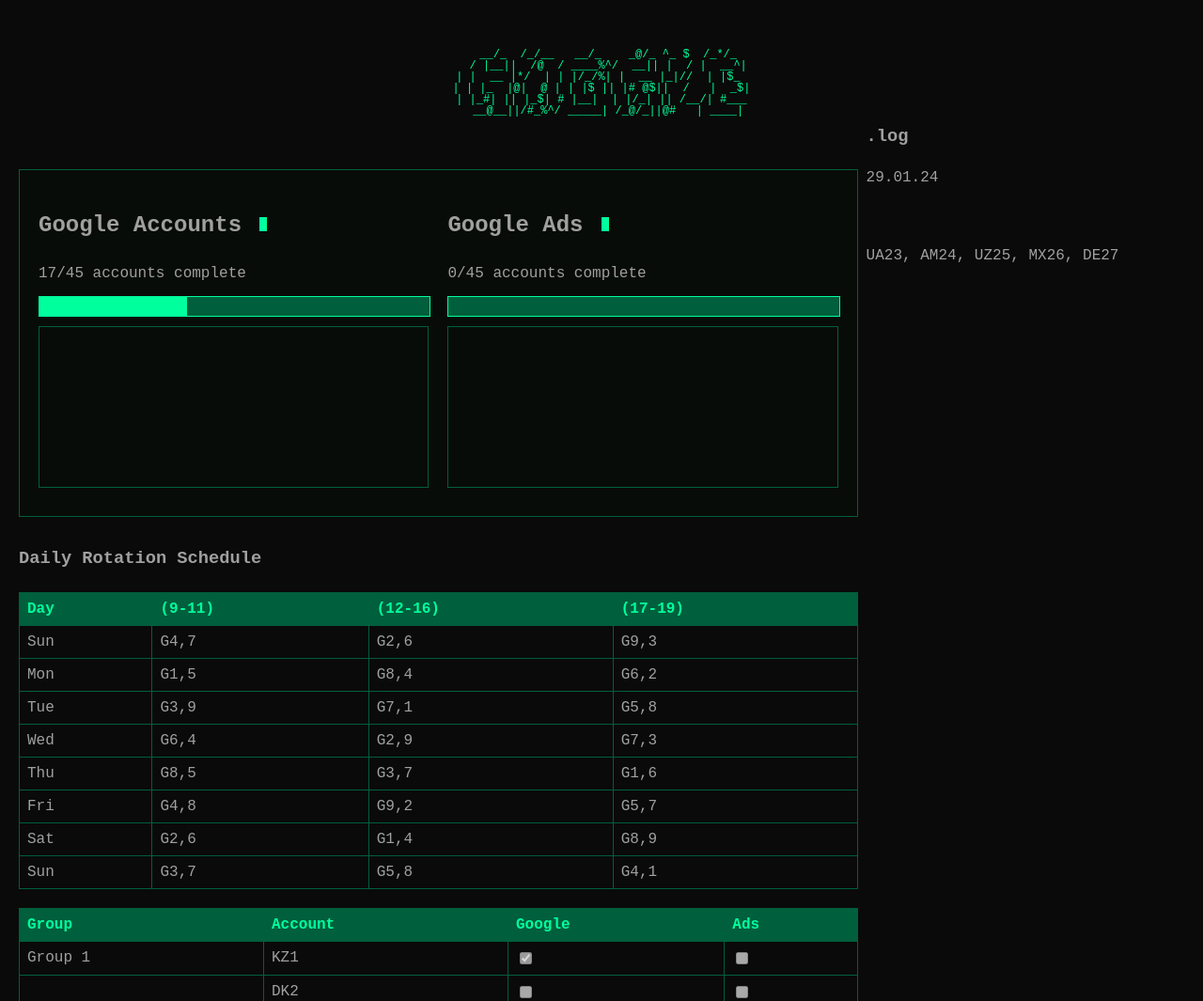
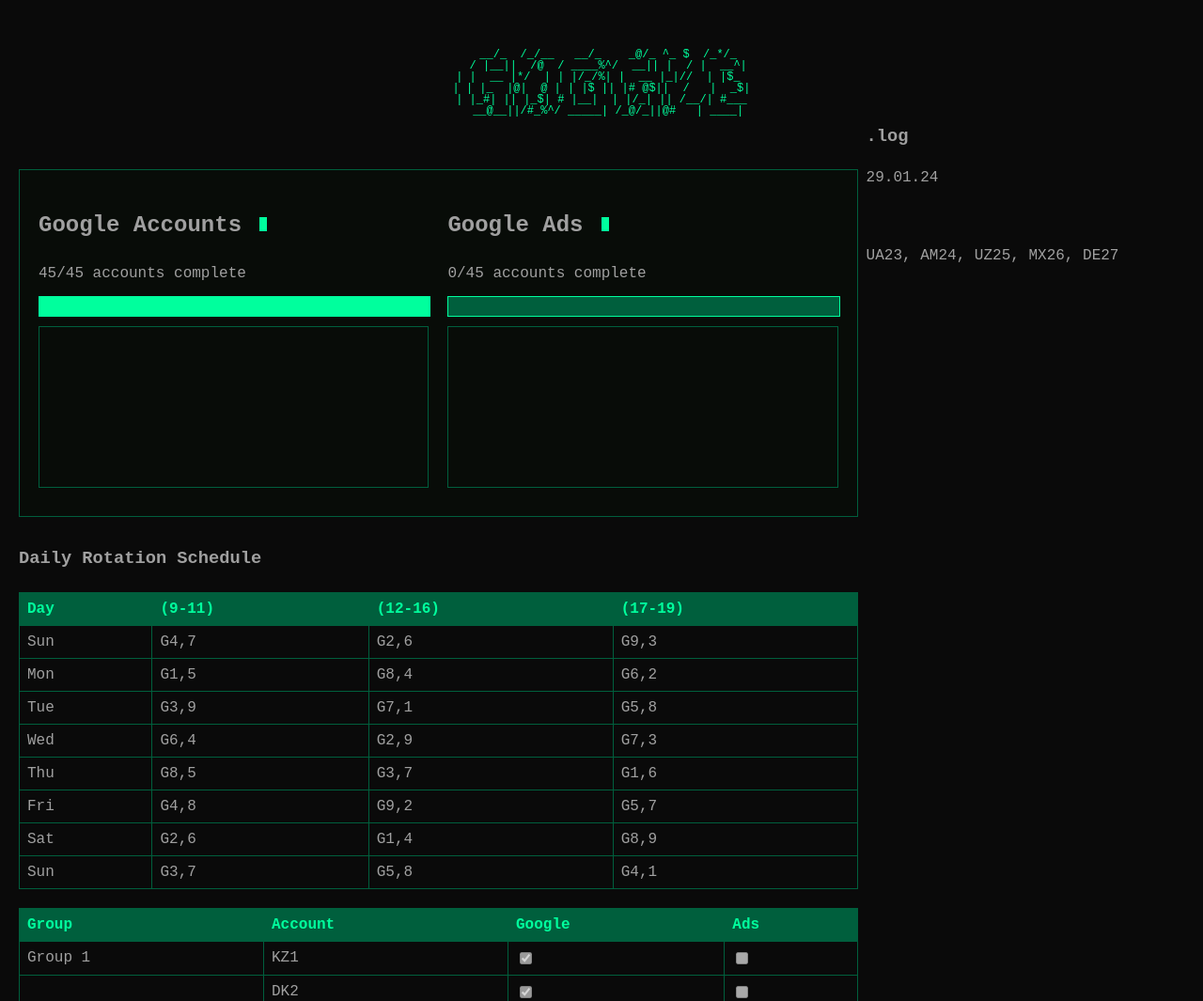
Before and after one commit to shkashish/shkashish.github.io, a plain HTML site: page index.html in a window 1280 px wide. Shown: the top 1065 px of the page at 94% size. Drawn offline with Linux system fonts and the light colour scheme.

Commit message:
Update index.html

```diff
--- a/index.html
+++ b/index.html
@@ -410,63 +410,54 @@
 
 ];
 
-// Default accounts data
 const defaultAccounts = [
-    // Group 1
     {group: 1, id: 'KZ1', google: true, ads: false},
-    {group: 1, id: 'DK2', google: false, ads: false},
+    {group: 1, id: 'DK2', google: true, ads: false},
     {group: 1, id: 'CA3', google: true, ads: false},
     {group: 1, id: 'NL4', google: true, ads: false},
     {group: 1, id: 'RS5', google: true, ads: false},
-    // Group 2
     {group: 2, id: 'LT6', google: true, ads: false},
-    {group: 2, id: 'AU7', google: false, ads: false},
-    {group: 2, id: 'CA8', google: false, ads: false},
-    {group: 2, id: 'BY9', google: false, ads: false},
+    {group: 2, id: 'AU7', google: true, ads: false},
+    {group: 2, id: 'CA8', google: true, ads: false},
+    {group: 2, id: 'BY9', google: true, ads: false},
     {group: 2, id: 'AU10', google: true, ads: false},
-    // Group 3
-    {group: 3, id: 'IT11', google: false, ads: false},
-    {group: 3, id: 'EE12', google: false, ads: false},
+    {group: 3, id: 'IT11', google: true, ads: false},
+    {group: 3, id: 'EE12', google: true, ads: false},
     {group: 3, id: 'AM13', google: true, ads: false},
-    {group: 3, id: 'NO14', google: false, ads: false},
-    {group: 3, id: 'SL15', google: false, ads: false},
-    // Group 4
+    {group: 3, id: 'NO14', google: true, ads: false},
+    {group: 3, id: 'SL15', google: true, ads: false},
     {group: 4, id: 'RO16', google: true, ads: false},
     {group: 4, id: 'BE17', google: true, ads: false},
-    {group: 4, id: 'UZ18', google: false, ads: false},
+    {group: 4, id: 'UZ18', google: true, ads: false},
     {group: 4, id: 'NO19', google: true, ads: false},
     {group: 4, id: 'RO20', google: true, ads: false},
-    // Group 5
-    {group: 5, id: 'SL21', google: false, ads: false},
+    {group: 5, id: 'SL21', google: true, ads: false},
     {group: 5, id: 'EE22', google: true, ads: false},
-    {group: 5, id: 'UA23', google: false, ads: false},
+    {group: 5, id: 'UA23', google: true, ads: false},
     {group: 5, id: 'AM24', google: true, ads: false},
     {group: 5, id: 'UZ25', google: true, ads: false},
-    // Group 6
-    {group: 6, id: 'MX26', google: false, ads: false},
+    {group: 6, id: 'MX26', google: true, ads: false},
     {group: 6, id: 'DE27', google: true, ads: false},
     {group: 6, id: 'FL28', google: true, ads: false},
-    {group: 6, id: 'SK29', google: false, ads: false},
-    {group: 6, id: 'ES30', google: false, ads: false},
-    // Group 7
-    {group: 7, id: 'TJ31', google: false, ads: false},
-    {group: 7, id: 'LT32', google: false, ads: false},
-    {group: 7, id: 'SK33', google: false, ads: false},
-    {group: 7, id: 'GR34', google: false, ads: false},
-    {group: 7, id: 'IN35', google: false, ads: false},
-    // Group 8
-    {group: 8, id: 'UK36', google: false, ads: false},
-    {group: 8, id: 'UK37', google: false, ads: false},
-    {group: 8, id: 'GR38', google: false, ads: false},
-    {group: 8, id: 'MD39', google: false, ads: false},
+    {group: 6, id: 'SK29', google: true, ads: false},
+    {group: 6, id: 'ES30', google: true, ads: false},
+    {group: 7, id: 'TJ31', google: true, ads: false},
+    {group: 7, id: 'LT32', google: true, ads: false},
+    {group: 7, id: 'SK33', google: true, ads: false},
+    {group: 7, id: 'GR34', google: true, ads: false},
+    {group: 7, id: 'IN35', google: true, ads: false},
+    {group: 8, id: 'UK36', google: true, ads: false},
+    {group: 8, id: 'UK37', google: true, ads: false},
+    {group: 8, id: 'GR38', google: true, ads: false},
+    {group: 8, id: 'MD39', google: true, ads: false},
     {group: 8, id: 'LV40', google: true, ads: false},
-    // Group 9
-    {group: 9, id: 'CA41', google: false, ads: false},
-    {group: 9, id: 'FR42', google: false, ads: false},
-    {group: 9, id: 'IT43', google: false, ads: false},
-    {group: 9, id: 'NL44', google: false, ads: false},
-    {group: 9, id: 'IT45', google: false, ads: false}
+    {group: 9, id: 'CA41', google: true, ads: false},
+    {group: 9, id: 'FR42', google: true, ads: false},
+    {group: 9, id: 'IT43', google: true, ads: false},
+    {group: 9, id: 'NL44', google: true, ads: false},
+    {group: 9, id: 'IT45', google: true, ads: false}
 ];
+
 
 // Global variables
 let accounts = [];
```
